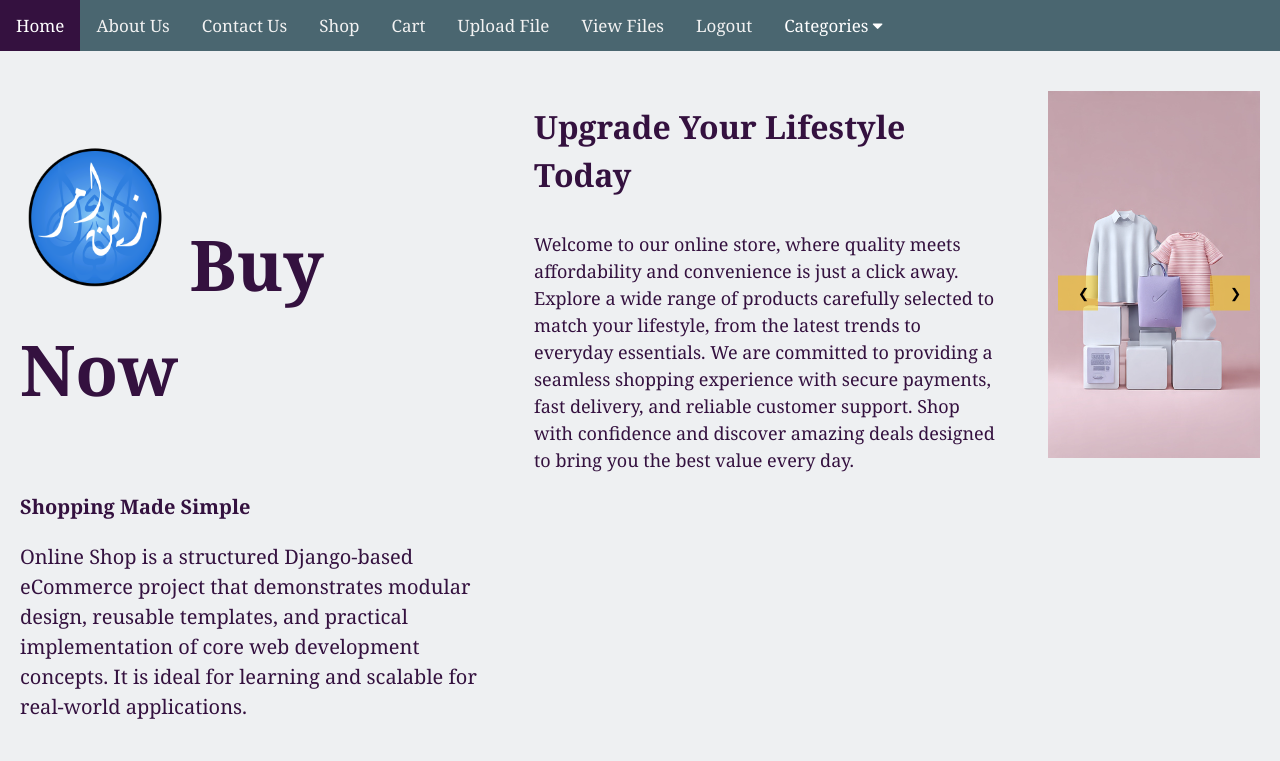
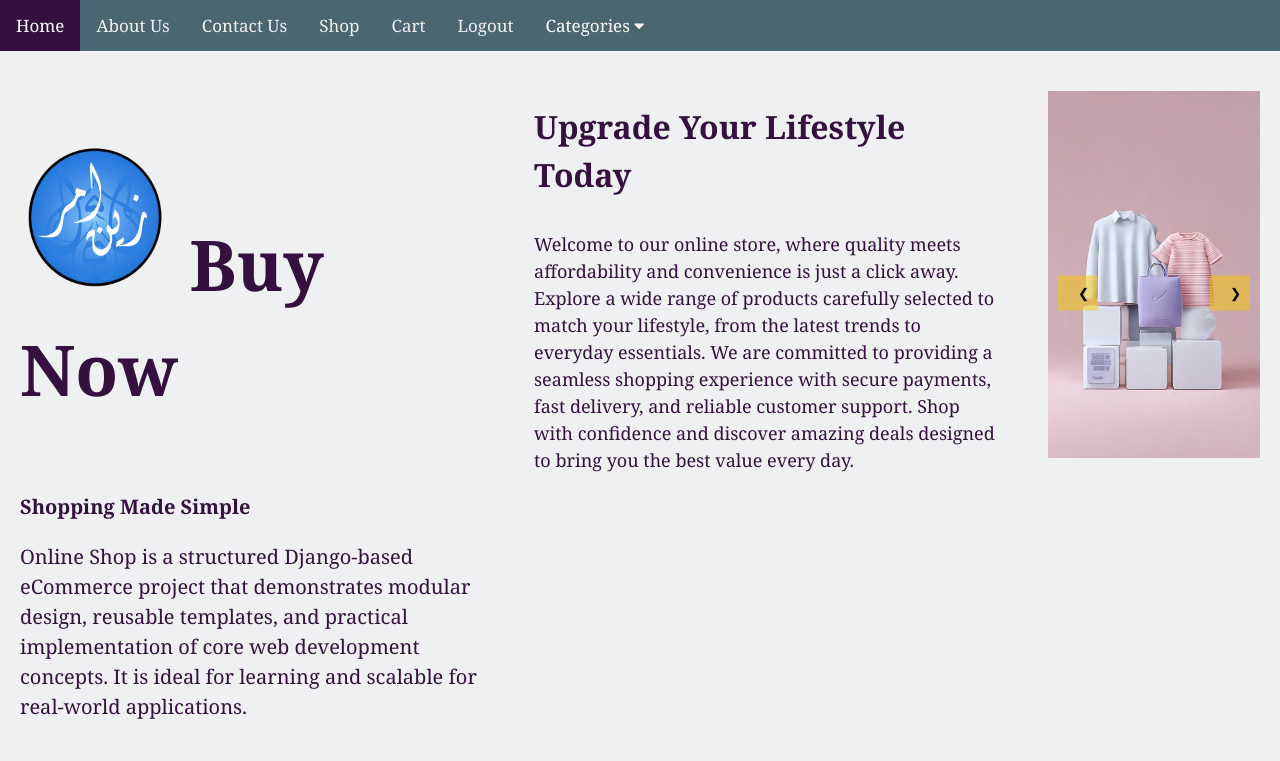
Before and after one commit to zainammar/webeasy, a Django app: page /shop/ in a window 1280 px wide. Shown: the top 761 px of the page. Run offline with Django 5.2, Linux system fonts and the light colour scheme; a user stored in the database is signed in; data comes from the database, SQL or seed files in the repository; both versions use the stored data as it was before the commit.

Commit message:
Reverse Back

```diff
--- a/shop/admin.py
+++ b/shop/admin.py
@@ -2,11 +2,6 @@
 
 from django.contrib import admin
 from.models import Category, Product, Order, OrderItem # Import your new Category model!
-
-from .models import PaymentProof
-
-# Simple registration
-admin.site.register(PaymentProof)
 
 # Admin configuration for the Category model
 @admin.register(Category)
--- a/shop/models.py
+++ b/shop/models.py
@@ -85,27 +85,3 @@ class OrderItem(models.Model):
 
     def item_total(self):
         return self.price * self.quantity # Calculates the total price for this item in the order
-
-
-
-
-
-class Upload(models.Model):
-    title = models.CharField(max_length=100)
-    file = models.FileField(upload_to='uploads/')
-
-    def __str__(self):
-        return self.title
-
-
-from django.db import models
-from django.contrib.auth.models import User
-
-class PaymentProof(models.Model):
-    user = models.ForeignKey(User, on_delete=models.CASCADE)
-    order_id = models.CharField(max_length=100)
-    proof_file = models.FileField(upload_to='payment_proofs/')
-    uploaded_at = models.DateTimeField(auto_now_add=True)
-
-    def __str__(self):
-        return f"Payment for {self.order_id} by {self.user.username}"
--- a/shop/templates/shop/base.html
+++ b/shop/templates/shop/base.html
@@ -17,8 +17,6 @@
     <a href="{% url 'cart_detail' %}">Cart</a>
 
     {% if user.is_authenticated %}
-    <a href="/shop/upload/">Upload File</a>
-    <a href="/shop/files/">View Files</a>
         <a href="{% url 'logout' %}">Logout</a>
     {% else %}
         <a href="{% url 'login' %}">Login</a>
--- a/shop/urls.py
+++ b/shop/urls.py
@@ -1,13 +1,8 @@
 from django.urls import path
 from . import views
-from .views import upload_file
-from .views import upload_file, success
 
 urlpatterns = [
     # Cart URLs FIRST - these are specific paths
-    path('upload/', upload_file, name='upload'),
-    path('success/', success, name='success'),
-    path('payment-proofs/', views.payment_proofs_list, name='payment_proofs_list'),
     path('cart/', views.cart_detail, name='cart_detail'),
     path('checkout/', views.checkout, name='checkout'),
     path('add-to-cart/<slug:slug>/', views.add_to_cart, name='add_to_cart'),
@@ -15,14 +10,9 @@ urlpatterns = [
     # Then product detail - this is a specific item
     path('<slug:slug>/', views.product_detail, name='product_detail'), # <--- MOVED THIS UP
 
-
-
     # Then category filter - this is a general filter
     path('category/<slug:category_slug>/', views.product_list, name='product_list_by_category'), # <--- ADDED 'category/' PREFIX
 
     # Finally, the base product list (all products)
     path('', views.product_list, name='product_list'),
-
-
-
 ]
--- a/shop/views.py
+++ b/shop/views.py
@@ -1,31 +1,6 @@
 from django.shortcuts import render, get_object_or_404, redirect
 from django.contrib.auth.decorators import login_required
 from .models import Product, Order, OrderItem, Category # <-- Make sure Category is imported!
-from django.shortcuts import render, redirect
-from .forms import UploadForm
-from django.http import HttpResponse
-from .models import PaymentProof
-
-
-
-def upload_file(request):
-    if request.method == 'POST':
-        form = UploadForm(request.POST, request.FILES)
-        if form.is_valid():
-            form.save()
-            return redirect('success')
-    else:
-        form = UploadForm()
-    return render(request, 'shop/upload.html', {'form': form})
-
-
-
-def success(request):
-    return HttpResponse("File uploaded successfully ✅")
-
-def payment_proofs_list(request):
-    proofs = PaymentProof.objects.all()
-    return render(request, 'shop/payment_proofs_list.html', {'proofs': proofs})
 
 # Product list
 def product_list(request, category_slug=None): # <-- Added category_slug for filtering
--- a/webeasy/settings.py
+++ b/webeasy/settings.py
@@ -78,8 +78,6 @@ TEMPLATES = [
     },
 ]
 
- #  'APP_DIRS': True,
-
 WSGI_APPLICATION = 'webeasy.wsgi.application'
 
 # Database
```
Also changed, not shown: shop/forms.py (deleted, +0 -7 lines), shop/templates/shop/payment_proofs_list.html (deleted, +0 -9 lines), shop/templates/shop/upload.html (deleted, +0 -7 lines), db.sqlite3, media/uploads/dummy-payment-proff.png (deleted), media/uploads/dummy-payment-proff_Wa2V1JN.png (deleted), media/uploads/dummy-payment-proff_Yguw3LX.png (deleted), media/uploads/dummy-payment-proff_vvwpFdQ.png (deleted), shop/migrations/0004_upload.py (deleted), shop/migrations/0005_paymentproof.py (deleted).
